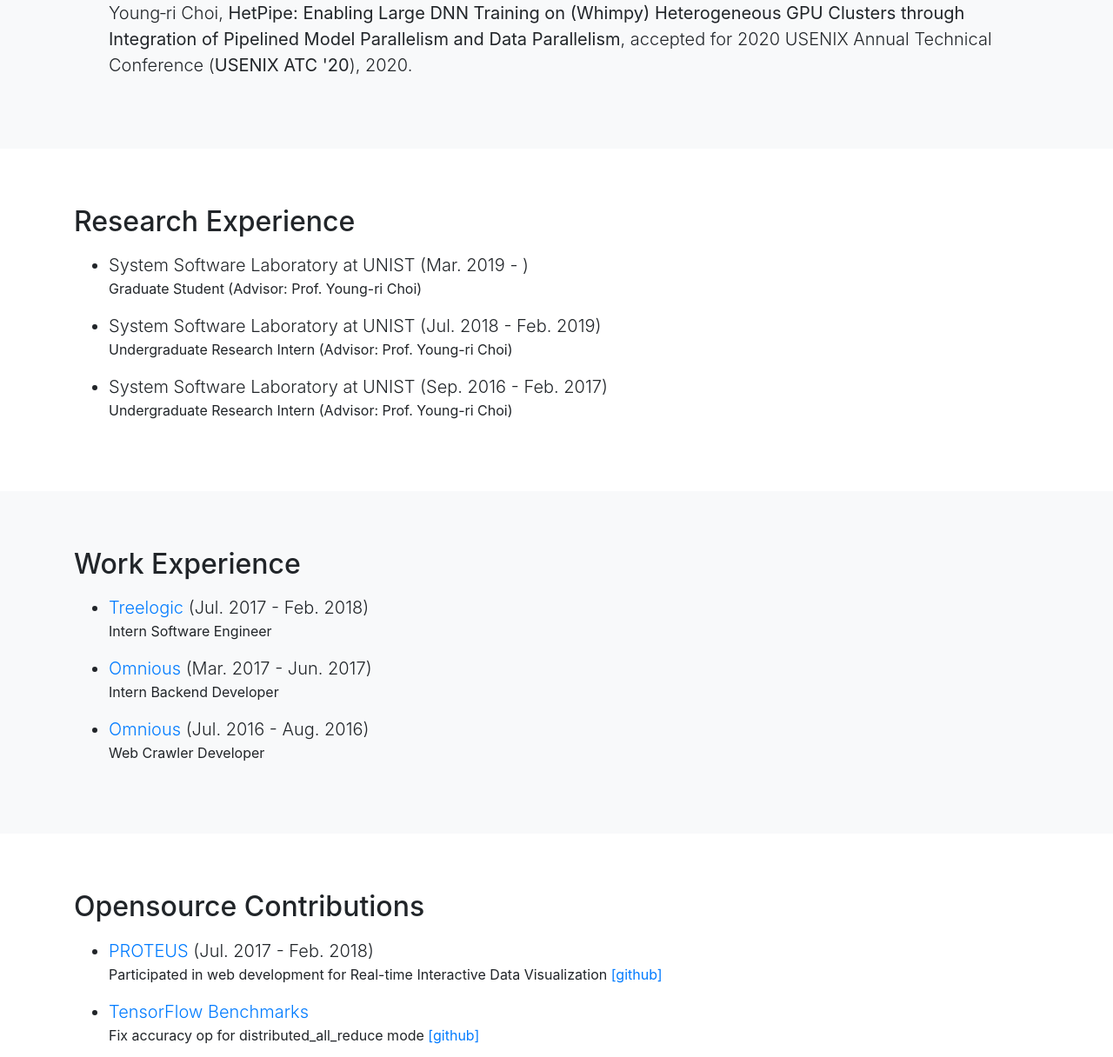
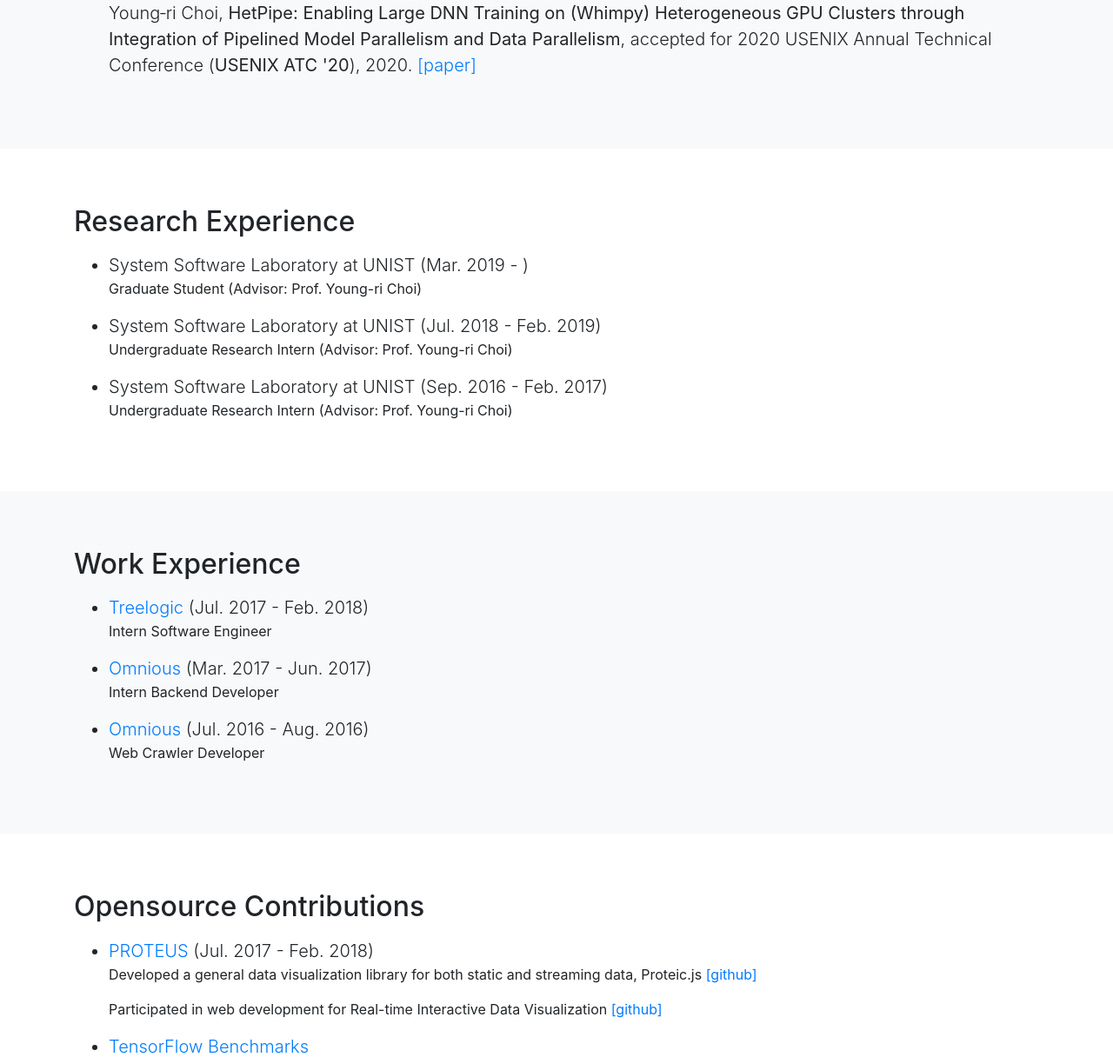
Before and after one commit to gyeongchan-yun/gyeongchan-yun.github.io, a website with bundled scripts: page index.html in a window 1280 px wide. Shown: the part 1678-2894 px from the top of the page at 87% size. Built offline with nearby package versions, Linux system fonts and the light colour scheme.

Commit message:
Add publishcation paper link and Change opensource contributions link

```diff
--- a/index.html
+++ b/index.html
@@ -141,7 +141,7 @@
               <li class="lead">
                 Jay H. Park, <b>Gyeongchan Yun</b>, Chang M. Yi, Nguyen T. Nguyen, Seungmin Lee, Jaesik Choi, Sam H. Noh, and Young‐ri Choi,
                 <b>HetPipe: Enabling Large DNN Training on (Whimpy) Heterogeneous GPU Clusters through Integration of Pipelined Model Parallelism and Data Parallelism</b>,
-                accepted for 2020 USENIX Annual Technical Conference (<b>USENIX ATC '20</b>), 2020.
+                accepted for 2020 USENIX Annual Technical Conference (<b>USENIX ATC '20</b>), 2020. <a href="https://www.usenix.org/system/files/atc20-park.pdf" target="_blank"> [paper] </a>
               </li>
             </ul>
           </p>
@@ -198,9 +198,10 @@
           <p class="lead">
             <ul>
               <li class="lead"><a href="https://www.proteus-bigdata.com/" target="_blank"> PROTEUS </a> (Jul. 2017 - Feb. 2018)</li>
-              <p>Participated in web development for Real-time Interactive Data Visualization <a href="https://www.proteus-bigdata.com/" target="_blank">[github]</a><p>
+              <p>Developed a general data visualization library for both static and streaming data, Proteic.js <a href="https://github.com/proteus-h2020/proteic" target="_blank">[github]</a><p>
+              <p>Participated in web development for Real-time Interactive Data Visualization <a href="https://github.com/proteus-h2020/proteus-web" target="_blank">[github]</a><p>
               <li class="lead"><a href="https://github.com/tensorflow/benchmarks" target="_blank"> TensorFlow Benchmarks </a></li>
-              <p>Fix accuracy op for distributed_all_reduce mode <a href="https://github.com/tensorflow/benchmarks" target="_blank">[github]</a><p>
+              <p>Fix accuracy op for distributed_all_reduce mode <a href="https://github.com/tensorflow/benchmarks/pull/469" target="_blank">[github]</a><p>
             </ul>
           </p>
         </div>
```
